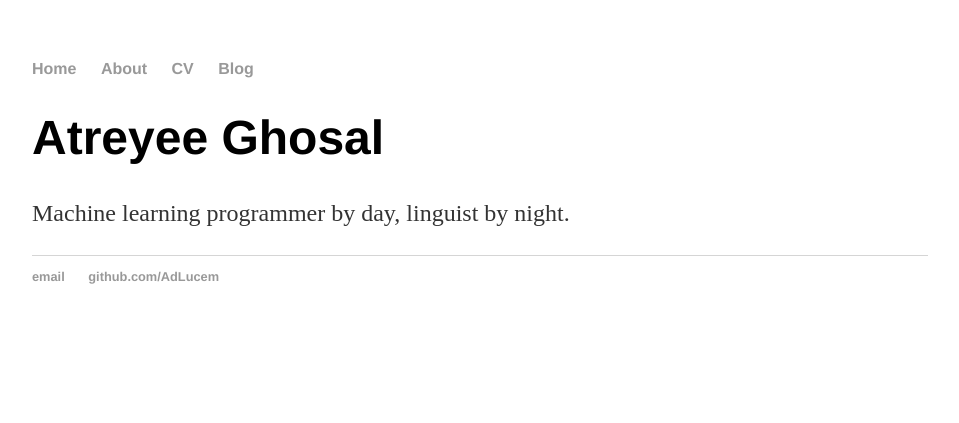
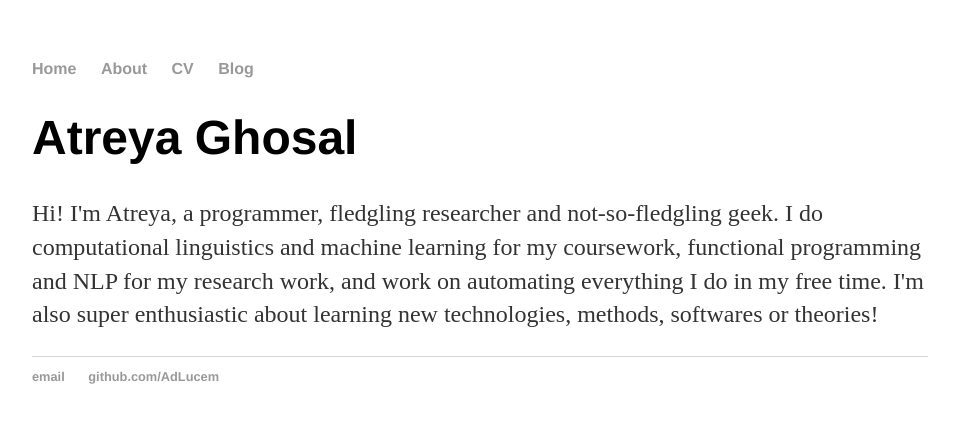
Before and after one commit to AdLucem/AdLucem.github.io, a Jekyll site: the page built from index.html, in a window 1280 px wide. Shown: the top 423 px of the page, without its empty margins (160-1119 px from the left). Built offline with Jekyll 4.4.1, drawn with Linux system fonts in a browser that asks for light colours.

```diff
--- a/index.html
+++ b/index.html
@@ -3,6 +3,6 @@ layout: default
 title: home
 ---
 <div class="blurb">
-    <h1>Atreyee Ghosal</h1>
-	<p>Machine learning programmer by day, linguist by night.</p>
+    <h1>Atreya Ghosal</h1>
+    <p>Hi! I'm Atreya, a programmer, fledgling researcher and not-so-fledgling geek. I do computational linguistics and machine learning for my coursework, functional programming and NLP for my research work, and work on automating everything I do in my free time. </ br> I'm also super enthusiastic about learning new technologies, methods, softwares or theories!</p>
 </div><!-- /.blurb -->
```
Also changed, not shown: _posts/neural_nets.md (added, +50 -0 lines), _posts/mlp_illustration.jpg (added), _posts/perceptron_equation_3_inputs.jpg (added), _posts/perceptron_illustration.jpg (added).
